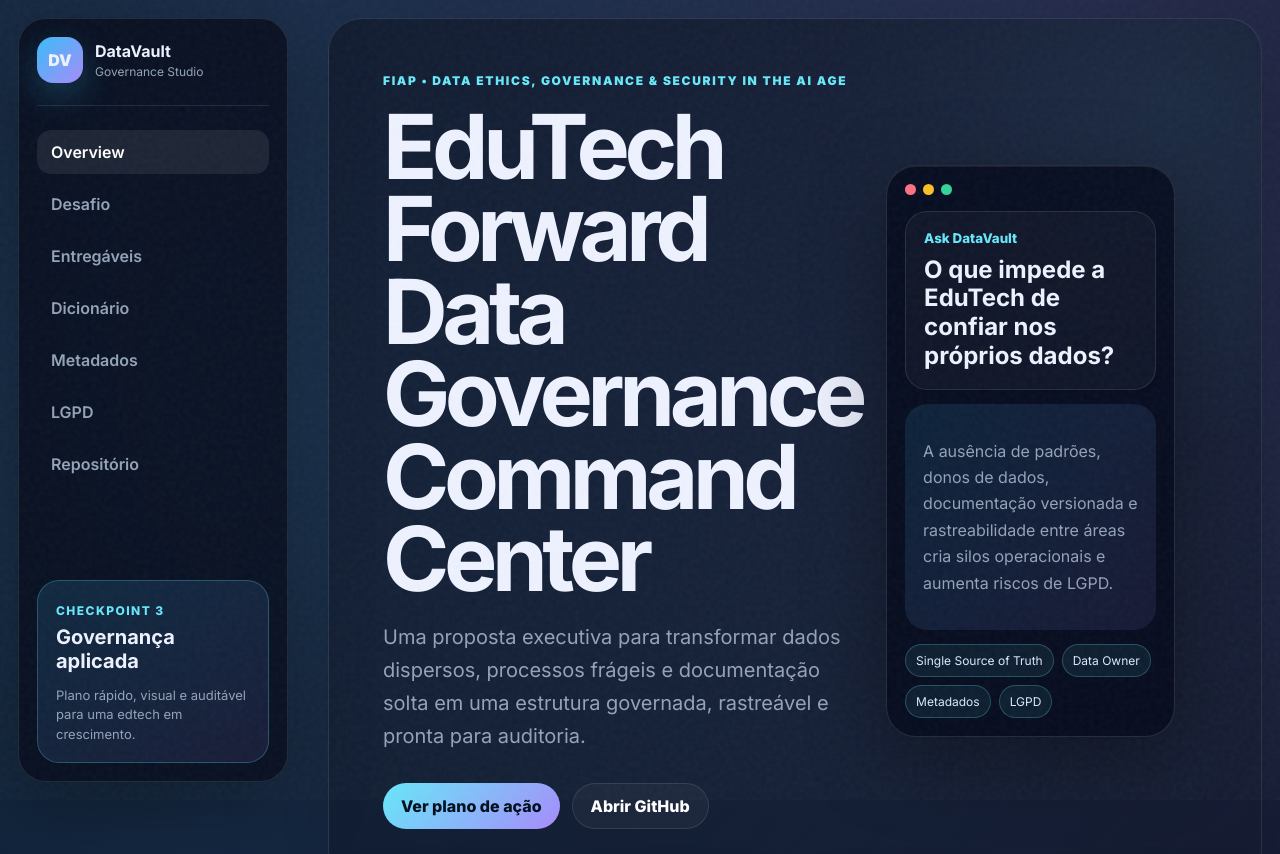
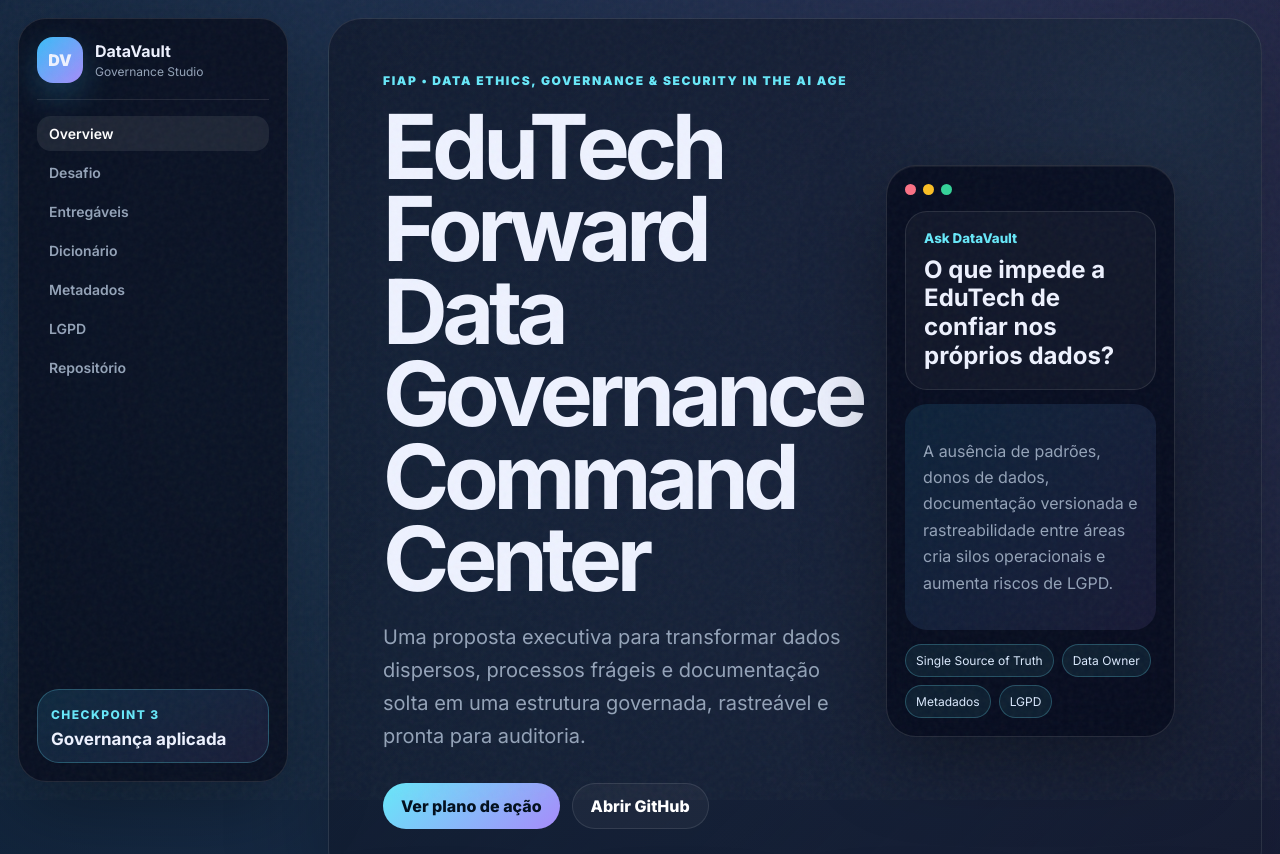
Before and after one commit to ramosrabelo-ia/EduTechForward, a plain HTML site: page docs/index.html in a window 1280 px wide. Shown: the top 854 px of the page. Drawn offline with Linux system fonts and the light colour scheme.

Commit message:
Refactor styles in style.css for layout improvements
Updated styles for sidebar and mini-card components, including responsive adjustments for smaller screens.

```diff
--- a/docs/style.css
+++ b/docs/style.css
@@ -47,6 +47,9 @@ body{
   backdrop-filter:blur(22px);
   box-shadow:0 24px 80px rgba(0,0,0,.35);
   z-index:20;
+  display:flex;
+  flex-direction:column;
+  overflow:hidden;
 }
 
 .brand{
@@ -79,7 +82,9 @@ body{
 .sidebar nav{
   display:grid;
   gap:8px;
-  margin:24px 0;
+  margin:24px 0 18px;
+  flex:1;
+  align-content:start;
 }
 
 .sidebar nav a{
@@ -98,11 +103,9 @@ body{
 }
 
 .mini-card{
-  position:absolute;
-  left:18px;
-  right:18px;
-  bottom:18px;
-  padding:18px;
+  position:static;
+  margin-top:auto;
+  padding:16px;
   border:1px solid rgba(103,232,249,.25);
   border-radius:22px;
   background:linear-gradient(145deg,rgba(56,189,248,.14),rgba(167,139,250,.10));
@@ -454,6 +457,35 @@ code{
   transform:translateY(0);
 }
 
+
+@media(max-height:850px) and (min-width:1151px){
+  .brand{
+    padding-bottom:16px;
+  }
+
+  .sidebar nav{
+    gap:4px;
+    margin:16px 0 12px;
+  }
+
+  .sidebar nav a{
+    padding:9px 12px;
+    font-size:14px;
+  }
+
+  .mini-card{
+    padding:13px;
+  }
+
+  .mini-card strong{
+    font-size:17px;
+  }
+
+  .mini-card p{
+    display:none;
+  }
+}
+
 @media(max-width:1150px){
   .sidebar{
     position:relative;
```
